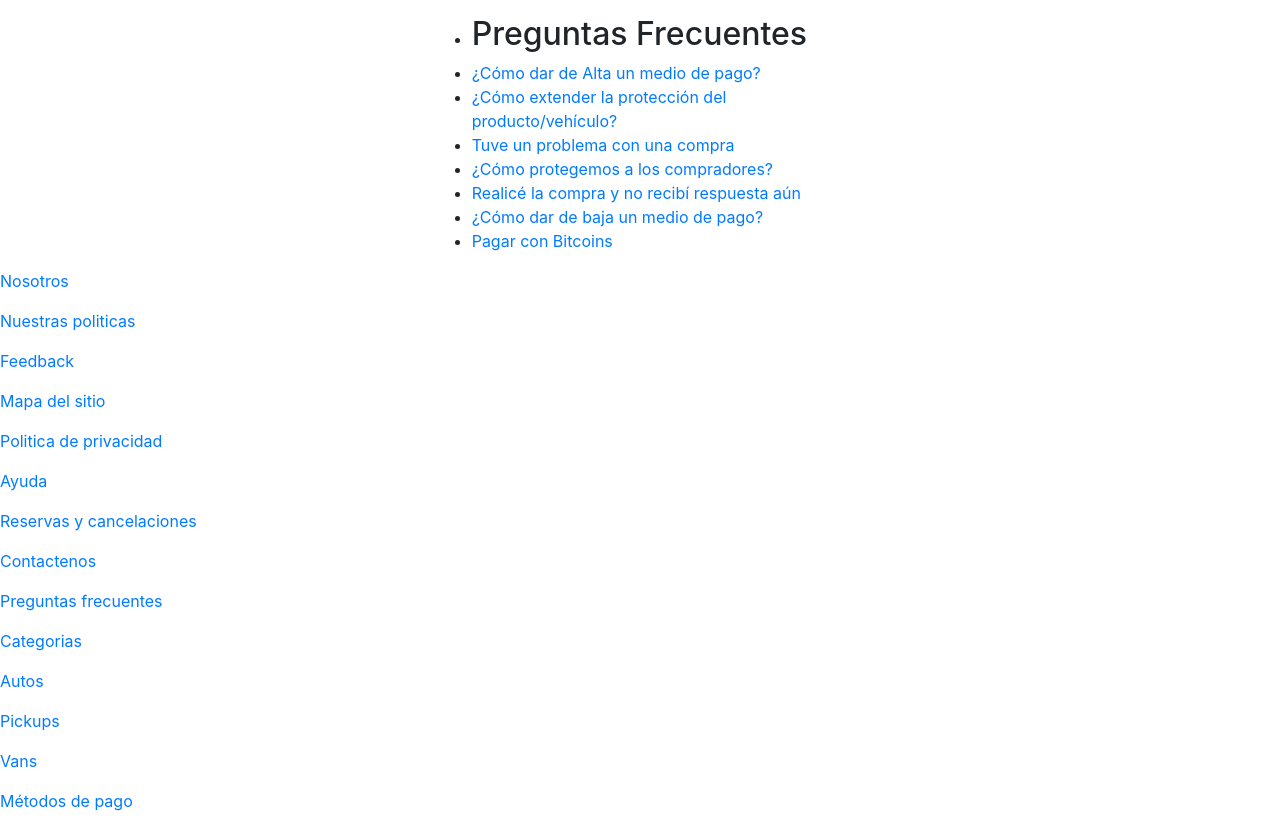
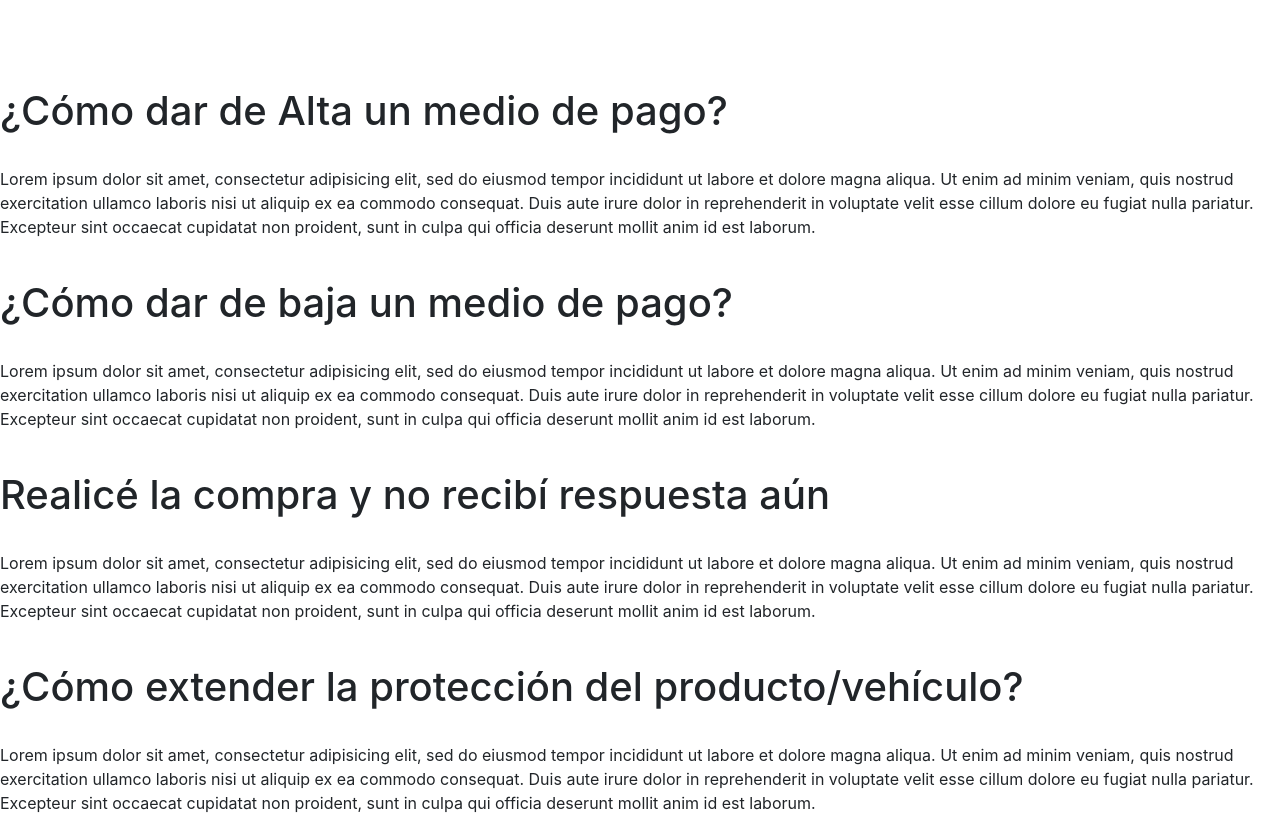
Before and after one commit to meligomez/ECommerce-DH, a PHP site: page /preguntasFrecuentes.php in a window 1280 px wide. Shown: the part 775-1601 px from the top of the page. Run offline with PHP 8.4, Linux system fonts and the light colour scheme.

Commit message:
FAQs en un solo html

```diff
--- a/html/preguntasFrecuentes.php
+++ b/html/preguntasFrecuentes.php
@@ -5,32 +5,46 @@
   <meta name="viewport" content="width=device-width, initial-scale=1.0">
   <meta http-equiv="X-UA-Compatible" content="ie=edge">
   <link href="https://fonts.googleapis.com/css?family=Dosis|Great+Vibes&display=swap" rel="stylesheet">
+  <link href="https://fonts.googleapis.com/css?family=Karla&display=swap" rel="stylesheet">
   <link rel="shortcut icon" href="../img/web_icon.ico">
   <link rel="stylesheet" href="../css/styles.css">
   <title>Lagard</title>
 </head>
-<body class="home">
+<body class="altas-de-pago">
 <?php include_once("header.php") ?>
 
-  <main class="main_FAQs">
-    <div class="contentPregFrecuentes">
-        <div class="col-12 row">
-            <div class="offset-lg-4 col-lg-4 offset-md-1 col-md-10 offset-sm-1 col-sm-10 preguntasFrecuentes">
-                <ul>
-                    <li> <h2>Preguntas Frecuentes</h2> </li>
-                    <li> <a href="dar-alta-de-pagos.php">¿Cómo dar de Alta un medio de pago?</a> </li>
-                    <li> <a href="extender-proteccion-de-auto.php">¿Cómo extender la protección del producto/vehículo?</a> </li>
-                    <li> <a href="problemas-en-compra.php">Tuve un problema con una compra</a> </li>
-                    <li> <a href="proteccion-al-comprador.php">¿Cómo protegemos a los compradores?</a></li>
-                    <li> <a href="compra-sin-respuesta.php">Realicé la compra y no recibí respuesta aún</a> </li>
-                    <li> <a href="dar-baja-de-pagos.php">¿Cómo dar de baja un medio de pago?</a> </li>
-                    <li> <a href="https://ac.b2binpay.com/site/login">Pagar con Bitcoins</a> </li>
-                </ul>
-            </div>
-        </div>
-       </div>
+  <main class="main_respuestas">
+    <div class="FAQs">
+      <br>
+      <br>
+      <br>
+     <h1 class="titulo-FAQs">¿Cómo dar de Alta un medio de pago?</h1>
+     <br>
+     <p>Lorem ipsum dolor sit amet, consectetur adipisicing elit, sed do eiusmod tempor incididunt ut labore et dolore magna aliqua. Ut enim ad minim veniam, quis nostrud exercitation ullamco laboris nisi ut aliquip ex ea commodo consequat. Duis aute irure dolor in reprehenderit in voluptate velit esse cillum dolore eu fugiat nulla pariatur. Excepteur sint occaecat cupidatat non proident, sunt in culpa qui officia deserunt mollit anim id est laborum.</p>
+     <br>
+     <h1 class="titulo-FAQs">¿Cómo dar de baja un medio de pago?</h1>
+     <br>
+     <p>Lorem ipsum dolor sit amet, consectetur adipisicing elit, sed do eiusmod tempor incididunt ut labore et dolore magna aliqua. Ut enim ad minim veniam, quis nostrud exercitation ullamco laboris nisi ut aliquip ex ea commodo consequat. Duis aute irure dolor in reprehenderit in voluptate velit esse cillum dolore eu fugiat nulla pariatur. Excepteur sint occaecat cupidatat non proident, sunt in culpa qui officia deserunt mollit anim id est laborum.</p>
+     <br>
+    <h1 class="titulo-FAQs">Realicé la compra y no recibí respuesta aún</h1>
+    <br>
+    <p>Lorem ipsum dolor sit amet, consectetur adipisicing elit, sed do eiusmod tempor incididunt ut labore et dolore magna aliqua. Ut enim ad minim veniam, quis nostrud exercitation ullamco laboris nisi ut aliquip ex ea commodo consequat. Duis aute irure dolor in reprehenderit in voluptate velit esse cillum dolore eu fugiat nulla pariatur. Excepteur sint occaecat cupidatat non proident, sunt in culpa qui officia deserunt mollit anim id est laborum.</p>
+    <br>
+    <h1 class="titulo-FAQs">¿Cómo extender la protección del producto/vehículo?</h1>
+    <br>
+    <p>Lorem ipsum dolor sit amet, consectetur adipisicing elit, sed do eiusmod tempor incididunt ut labore et dolore magna aliqua. Ut enim ad minim veniam, quis nostrud exercitation ullamco laboris nisi ut aliquip ex ea commodo consequat. Duis aute irure dolor in reprehenderit in voluptate velit esse cillum dolore eu fugiat nulla pariatur. Excepteur sint occaecat cupidatat non proident, sunt in culpa qui officia deserunt mollit anim id est laborum.</p>
+    <br>
+    <h1 class="titulo-FAQs">Tuve un problema con una compra</h1>
+    <br>
+    <p>Lorem ipsum dolor sit amet, consectetur adipisicing elit, sed do eiusmod tempor incididunt ut labore et dolore magna aliqua. Ut enim ad minim veniam, quis nostrud exercitation ullamco laboris nisi ut aliquip ex ea commodo consequat. Duis aute irure dolor in reprehenderit in voluptate velit esse cillum dolore eu fugiat nulla pariatur. Excepteur sint occaecat cupidatat non proident, sunt in culpa qui officia deserunt mollit anim id est laborum.</p>
+    <br>
+    <h1 class="titulo-FAQs">¿Cómo protegemos a los compradores?</h1>
+    <br>
+    <p>Lorem ipsum dolor sit amet, consectetur adipisicing elit, sed do eiusmod tempor incididunt ut labore et dolore magna aliqua. Ut enim ad minim veniam, quis nostrud exercitation ullamco laboris nisi ut aliquip ex ea commodo consequat. Duis aute irure dolor in reprehenderit in voluptate velit esse cillum dolore eu fugiat nulla pariatur. Excepteur sint occaecat cupidatat non proident, sunt in culpa qui officia deserunt mollit anim id est laborum.</p>
+    <br>
+    </div>
   </main>
+<?php include_once("footer.php") ?>
 
-<?php include_once("footer.php") ?>
 </body>
 </html>
```
